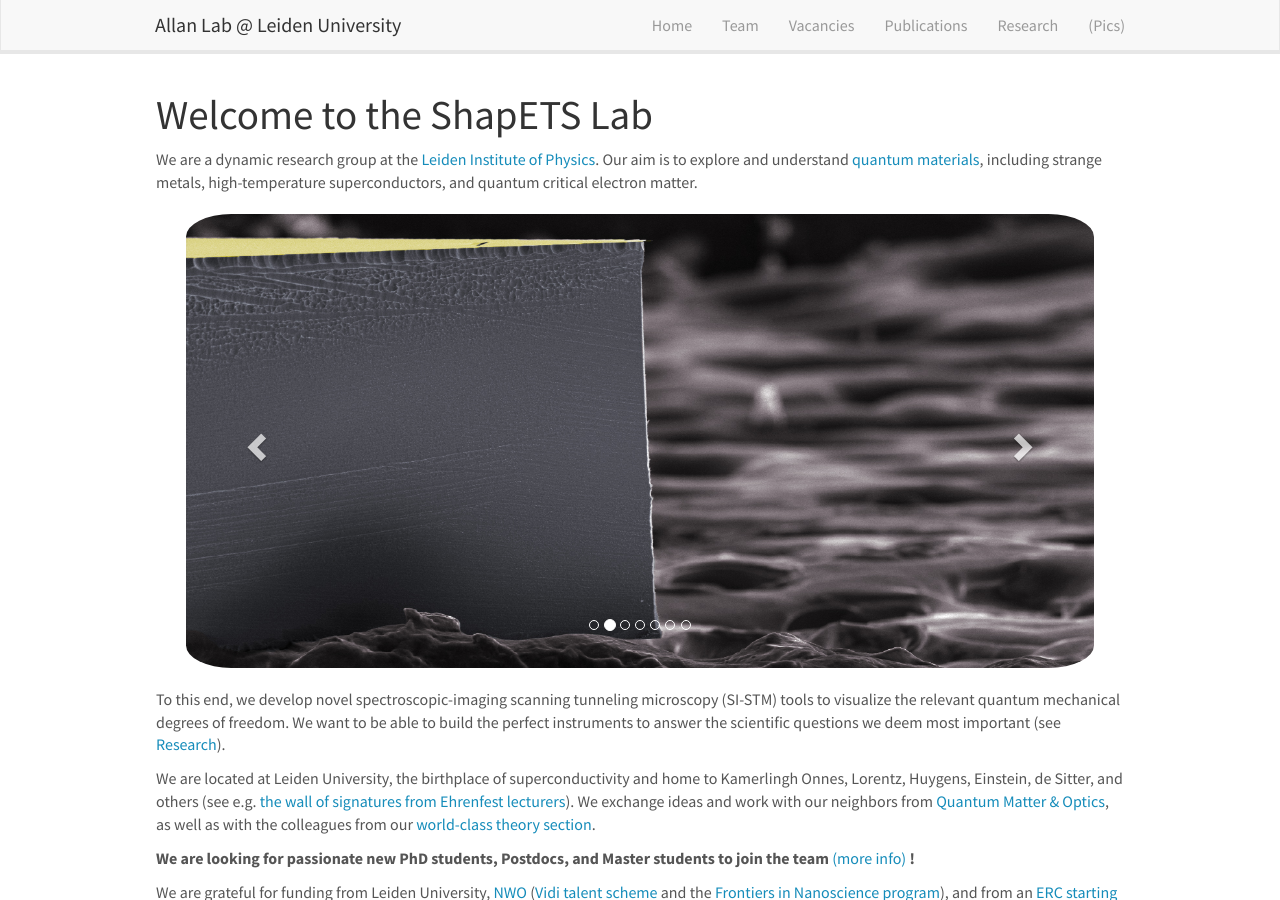
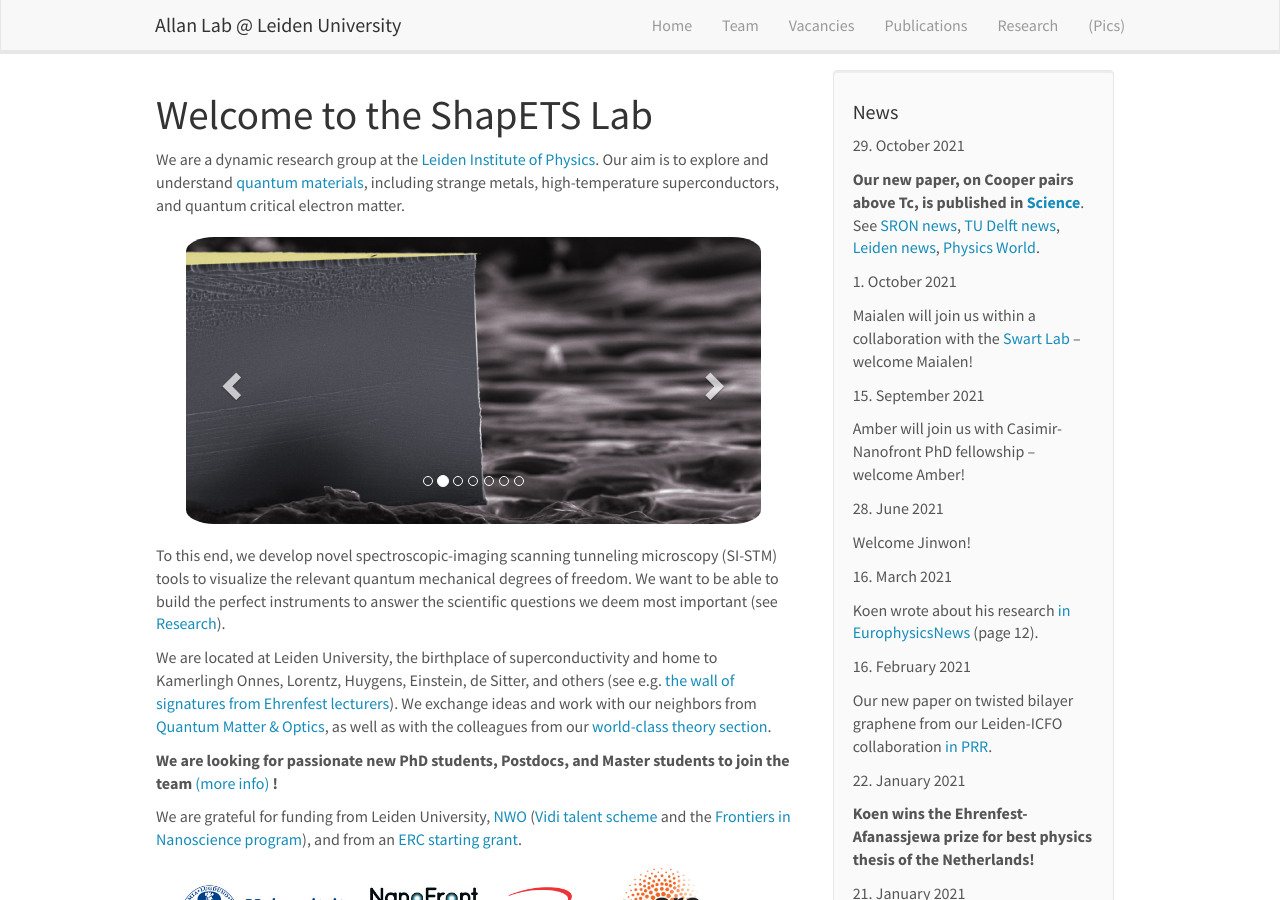
Before and after one commit to kharitz/shapets_website, a Jekyll site: the page built from _pages/home.md, in a window 1280 px wide and 900 px high. Built offline with Jekyll 4.4.1, drawn with Linux system fonts in a browser that asks for light colours; nearby versions of some CDN libraries.

Commit message:
Update homelay.html

```diff
--- a/_layouts/homelay.html
+++ b/_layouts/homelay.html
@@ -2,11 +2,11 @@
 layout: default
 ---
 
-  <div id="homeid" class="col-sm-12">
+  <div id="homeid" class="col-sm-8">
         <h1>Welcome to the ShapETS Lab</h1>
 
 	{{ content }}
   </div>
-  <div id="newsid" class="col-sm-12" >
+  <div id="newsid" class="col-sm-4" >
 	{% include news.html %}
   </div>
```
